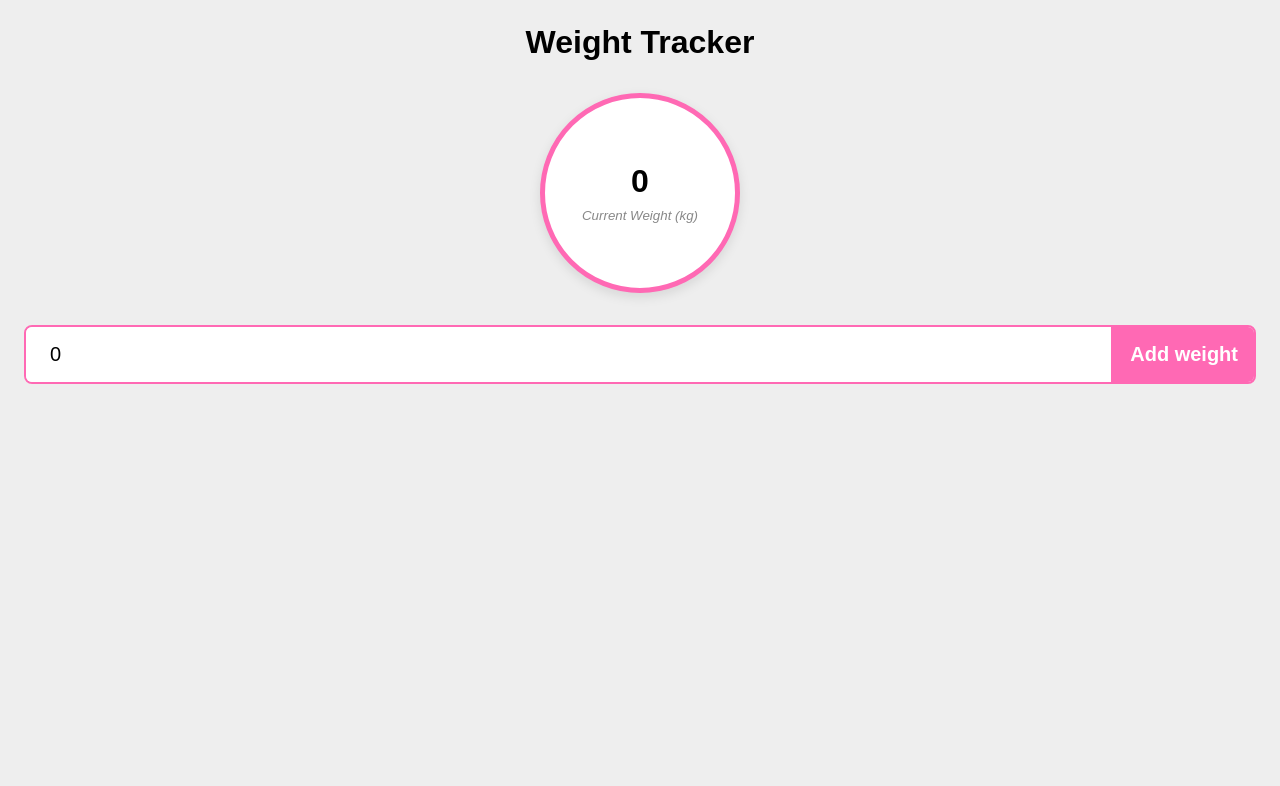
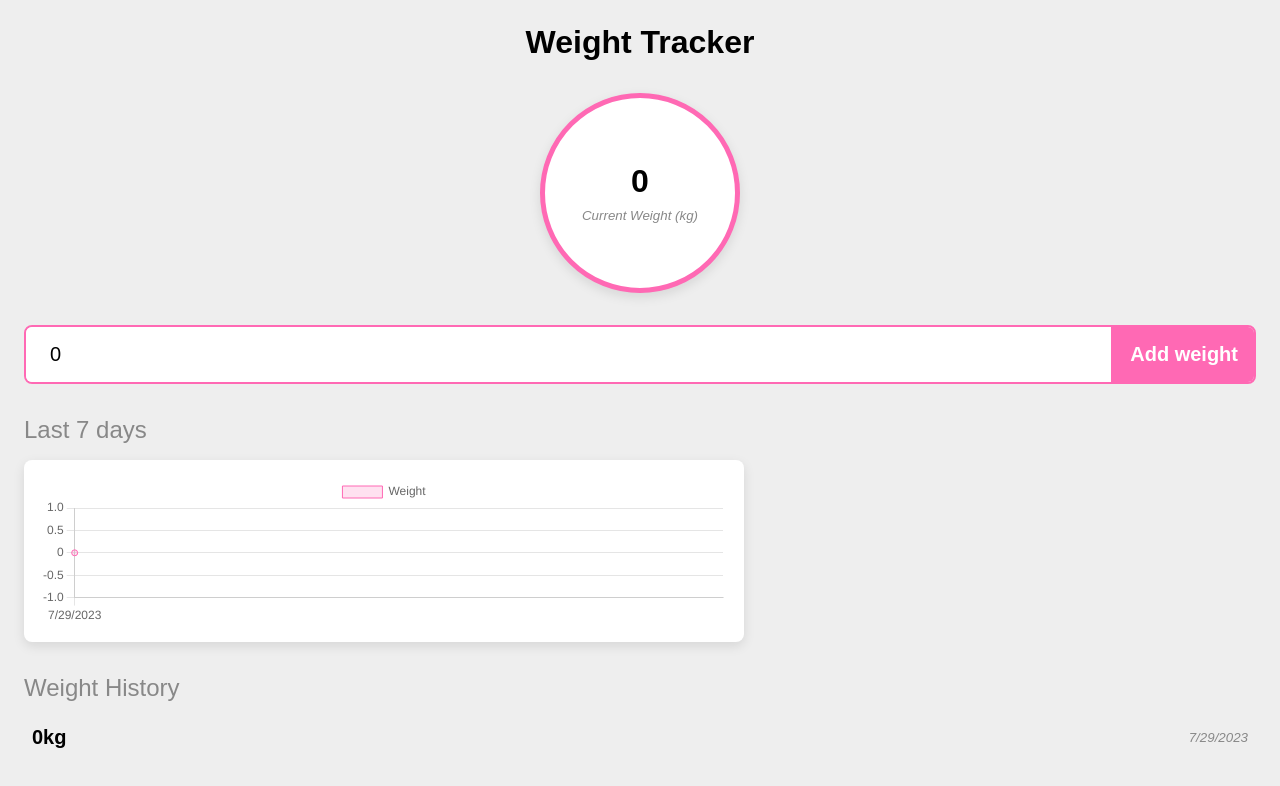
Before and after one commit to IlyaKrapivnoy/vue_weight-tracker, a Vue app: page / in a window 1280 px wide. Both pictures are taken after a click on the input "Add weight". Shown: the top 786 px of the page. Built offline with nearby package versions, Linux system fonts and the light colour scheme.

Commit message:
add chart and its logic

```diff
--- a/src/App.vue
+++ b/src/App.vue
@@ -16,6 +16,56 @@ const addWeight = () => {
     date: new Date().getTime(),
   });
 };
+
+watch(
+  weights,
+  (newWeights) => {
+    const ws = [...newWeights];
+
+    if (weightChart.value) {
+      weightChart.value.data.labels = ws
+        .sort((a, b) => a.date - b.date)
+        .map((weight) => new Date(weight.date).toLocaleDateString())
+        .slice(-7);
+
+      weightChart.value.data.datasets[0].data = ws
+        .sort((a, b) => a.date - b.date)
+        .map((weight) => weight.weight)
+        .slice(-7);
+
+      weightChart.value.update();
+      return;
+    }
+
+    nextTick(() => {
+      weightChart.value = new Chart(weightChartEl.value.getContext("2d"), {
+        type: "line",
+        data: {
+          labels: ws
+            .sort((a, b) => a.date - b.date)
+            .map((weight) => new Date(weight.date).toLocaleDateString()),
+          datasets: [
+            {
+              label: "Weight",
+              data: ws
+                .sort((a, b) => a.date - b.date)
+                .map((weight) => weight.weight),
+              backgroundColor: "rgba(255, 105, 180, 0.2)",
+              borderColor: "rgba(255, 105, 180, 1)",
+              borderWidth: 1,
+              fill: true,
+            },
+          ],
+        },
+        options: {
+          responsive: true,
+          maintainAspectRatio: false,
+        },
+      });
+    });
+  },
+  { deep: true }
+);
 </script>
 
 <template>
@@ -31,5 +81,25 @@ const addWeight = () => {
       <input type="number" step="0.1" v-model="weightInput" />
       <input type="submit" value="Add weight" />
     </form>
+
+    <div v-if="weights && weights.length > 0">
+      <h2>Last 7 days</h2>
+
+      <div class="canvas-box">
+        <canvas ref="weightChartEl"></canvas>
+      </div>
+
+      <div class="weight-history">
+        <h2>Weight History</h2>
+        <ul>
+          <li v-for="weight in weights">
+            <span>{{ weight.weight }}kg</span>
+            <small>
+              {{ new Date(weight.date).toLocaleDateString() }}
+            </small>
+          </li>
+        </ul>
+      </div>
+    </div>
   </main>
 </template>
--- a/src/main.css
+++ b/src/main.css
@@ -102,3 +102,51 @@ form input[type="submit"]:hover {
     color: hotpink;
     border-left-color: hotpink;
 }
+
+.canvas-box {
+    width: 100%;
+    max-width: 720px;
+    background-color: white;
+    padding: 1rem;
+    border-radius: 0.5rem;
+    box-shadow: 0 4px 12px rgba(0, 0, 0, 0.1);
+    margin-bottom: 2rem;
+}
+
+.weight-history ul {
+    list-style: none;
+    padding: 0;
+    margin: 0;
+}
+
+.weight-history ul li {
+    display: flex;
+    justify-content: space-between;
+    align-items: center;
+    padding: 0.5rem;
+    cursor: pointer;
+}
+
+.weight-history ul li:nth-child(even) {
+    background-color: #dfdfdf;
+}
+
+.weight-history ul li:hover {
+    background-color: #f8f8f8;
+}
+
+.weight-history ul li:last-of-type {
+    border-bottom: none;
+}
+
+.weight-history ul li span {
+    display: block;
+    font-size: 1.25rem;
+    font-weight: 700;
+    margin-right: 1rem;
+}
+
+.weight-history ul li small {
+    color: #888;
+    font-style: italic;
+}
```
